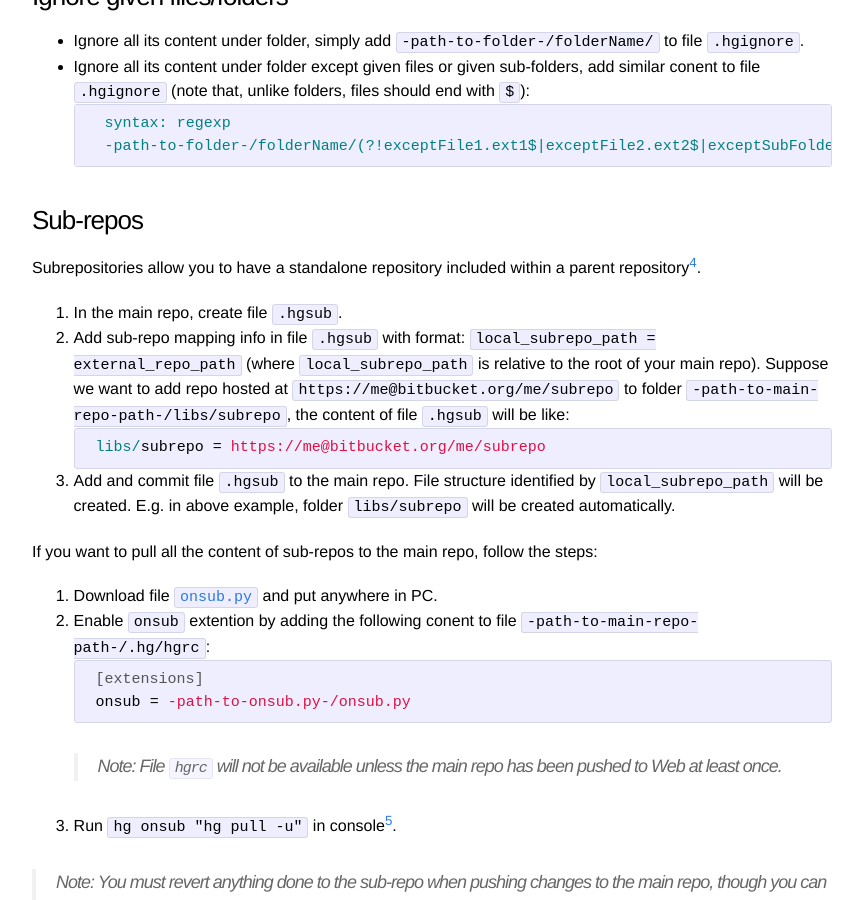
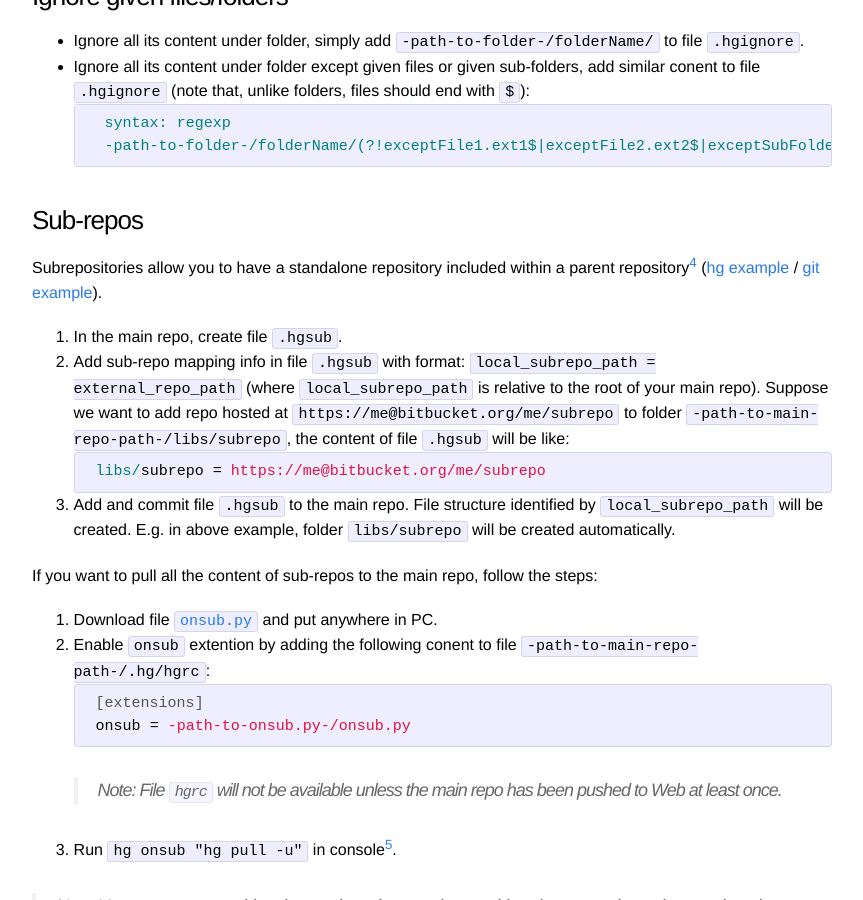
Before and after one commit to blog-ythu/blog-ythu.github.io, a Jekyll site: the page built from _posts/2013-01-22-host-code-via-Bitbucket.md, in a window 1280 px wide and 900 px high, scrolled down 3804 px. Shown: the whole window, without its empty margins (208-1071 px from the left). Built offline with Jekyll 4.4.1, drawn with Linux system fonts in a browser that asks for light colours; nearby versions of some CDN libraries; Markdown is read by kramdown in place of the engine named in the settings; formulas are drawn with MathJax 3; comment, search, counter and statistics services are not loaded.

Commit message:
refine post: Host code via Bitbucket

````diff
--- a/_posts/2013-01-22-host-code-via-Bitbucket.md
+++ b/_posts/2013-01-22-host-code-via-Bitbucket.md
@@ -108,7 +108,7 @@ This can be done in the following steps[^5]:
     ```
 
 ### Sub-repos
-Subrepositories allow you to have a standalone repository included within a parent repository[^3].
+Subrepositories allow you to have a standalone repository included within a parent repository[^3] ([hg example](https://bitbucket.org/xixs/public) / [git example](https://github.com/willyd/caffe-windows-dependencies)).
 
 1. In the main repo, create file `.hgsub`.
 2. Add sub-repo mapping info in file `.hgsub` with format: `local_subrepo_path = external_repo_path` (where `local_subrepo_path` is relative to the root of your main repo). Suppose we want to add repo hosted at `https://me@bitbucket.org/me/subrepo` to folder `-path-to-main-repo-path-/libs/subrepo`, the content of file `.hgsub` will be like:
````
